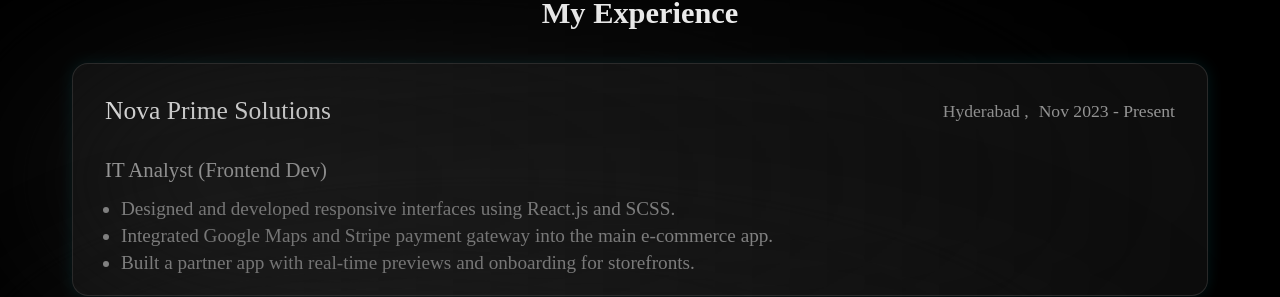
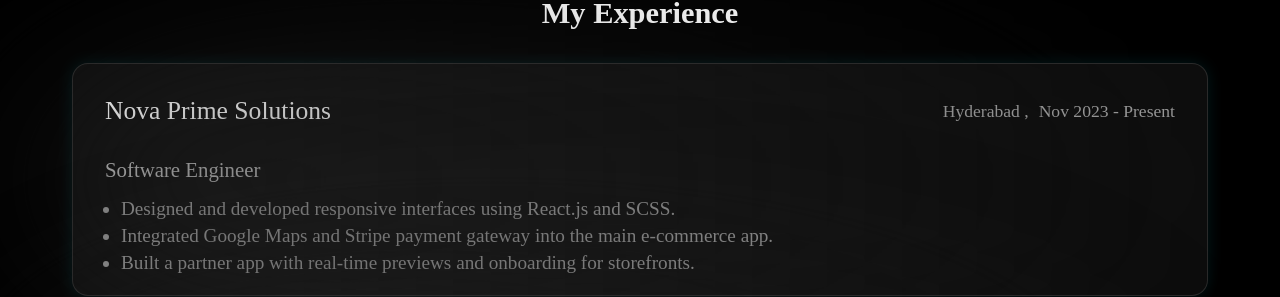
Before and after one commit to itsmesethu/sethu-portfolio, a Next.js app: page /home in a window 1280 px wide. Shown: the part 1049-1346 px from the top of the page. Built offline with nearby package versions, Linux system fonts and the light colour scheme; a web font is replaced by a local one.

Commit message:
updated role

```diff
--- a/src/components/Experience/Experience.tsx
+++ b/src/components/Experience/Experience.tsx
@@ -28,7 +28,7 @@
                             </Grid>
                         </Grid>
                         <Grid size={12} className={styles.role}>
-                            IT Analyst (Frontend Dev)
+                            Software Engineer
                         </Grid>
                         <Grid size={12} className={styles.desc}>
                             <ul>
```
